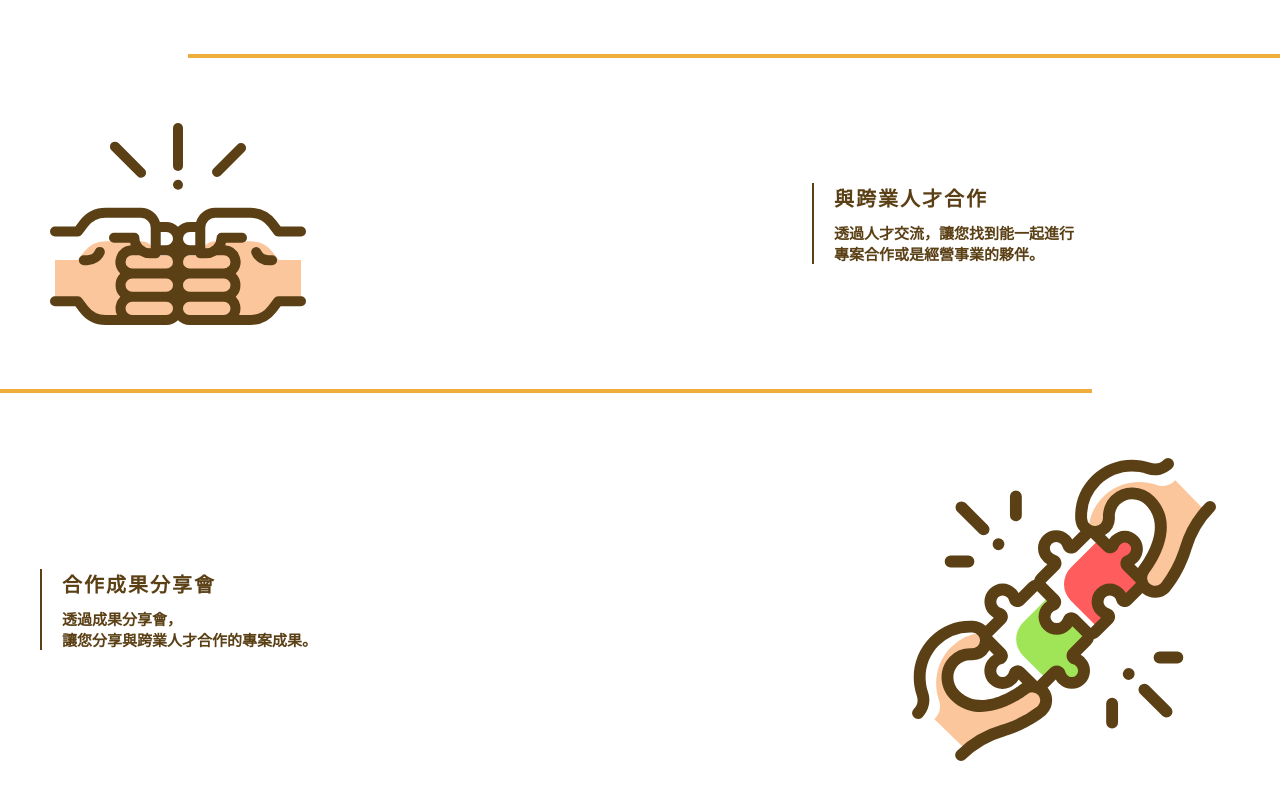
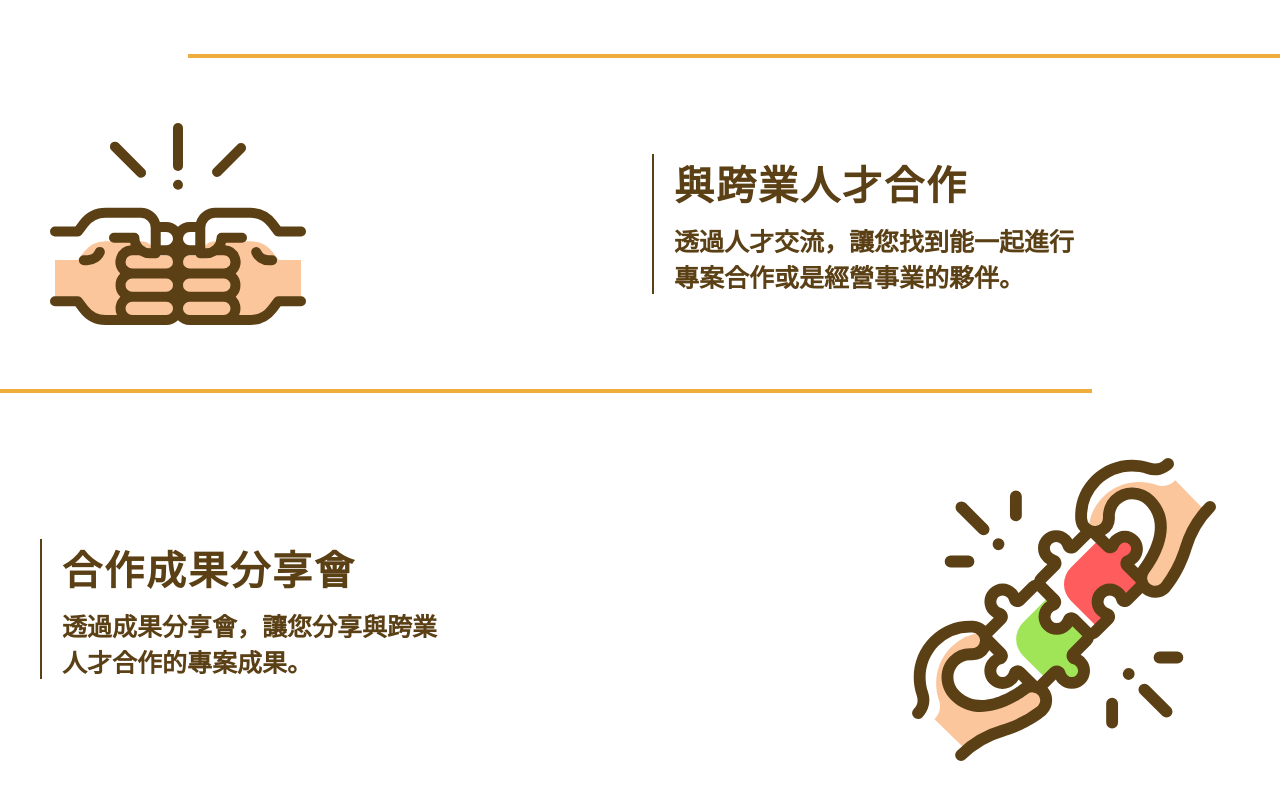
Before and after one commit to k1923456/jobchain, a Vue app: page /#/ in a window 1280 px wide. Shown: the part 1267-2067 px from the top of the page. Built offline with nearby package versions, Linux system fonts and the light colour scheme.

Commit message:
Alter fon-size and wording

```diff
--- a/src/components/LandingPage.css
+++ b/src/components/LandingPage.css
@@ -62,7 +62,7 @@
     text-align: left;
   }
   .font-subtitle {
-    font-size: 20px;
+    font-size: 40px;
     font-weight: bold;
     letter-spacing: 2px;
     color: #5b4016;
@@ -70,7 +70,7 @@
     margin-bottom: 10px;
   }
   .font-subtext {
-    font-size: 15px;
+    font-size: 25px;
     font-weight: bold;
     color: #5b4016;
     display: block;
--- a/src/components/LandingPage.vue
+++ b/src/components/LandingPage.vue
@@ -68,8 +68,8 @@
       <div class="div-left-text-right-svg">
         <div class="div-top-bottom-text">
           <span class="font-subtitle g-font-chinese">合作成果分享會</span>
-          <span class="font-subtext g-font-chinese">透過成果分享會，</span>
-          <span class="font-subtext g-font-chinese">讓您分享與跨業人才合作的專案成果。</span>
+          <span class="font-subtext g-font-chinese">透過成果分享會，讓您分享與跨業</span>
+          <span class="font-subtext g-font-chinese">人才合作的專案成果。</span>
         </div>
 
         <img src="@/assets/svg/pic_landing_page_4.svg" id="img-svg-4">
```
